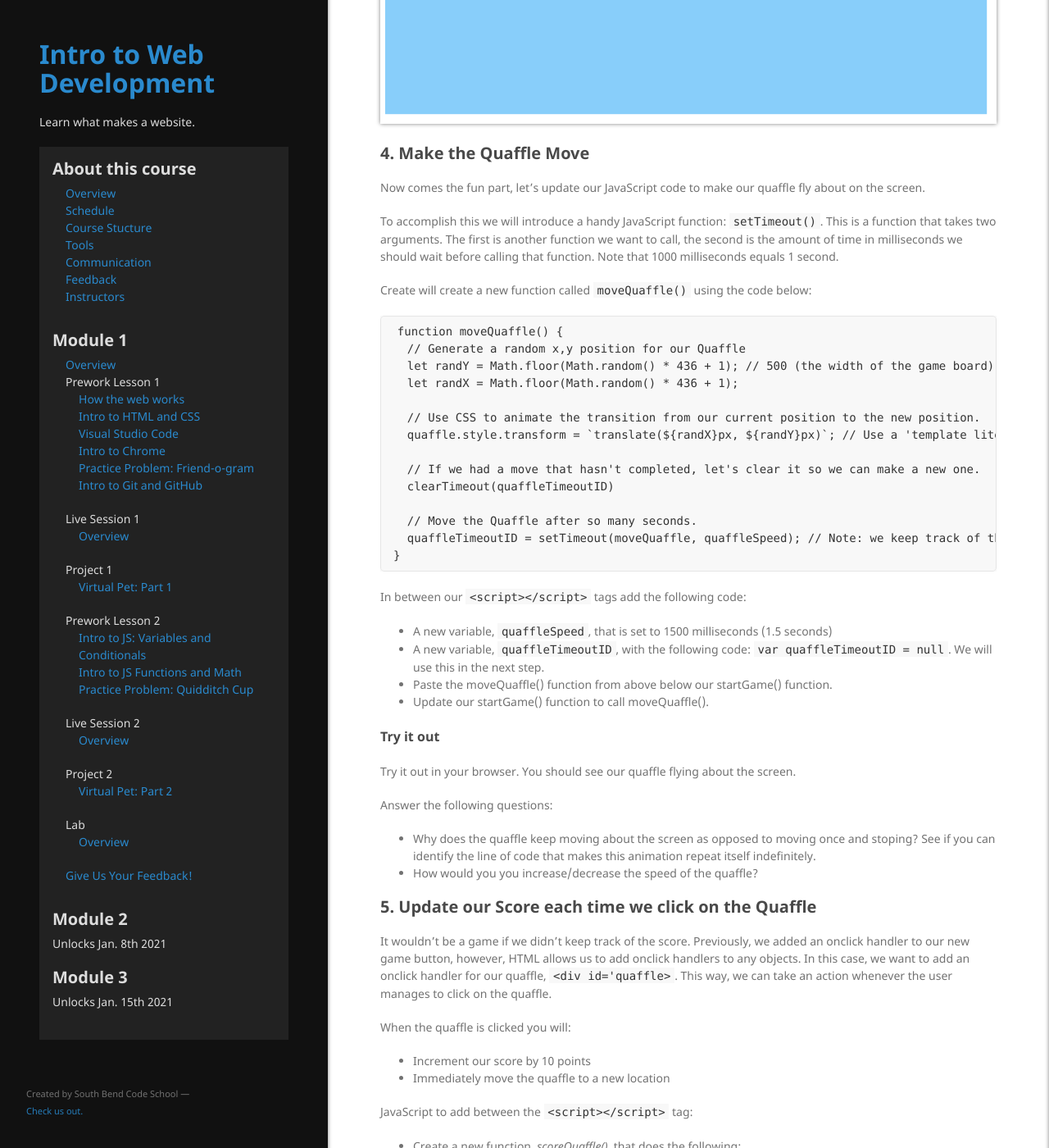
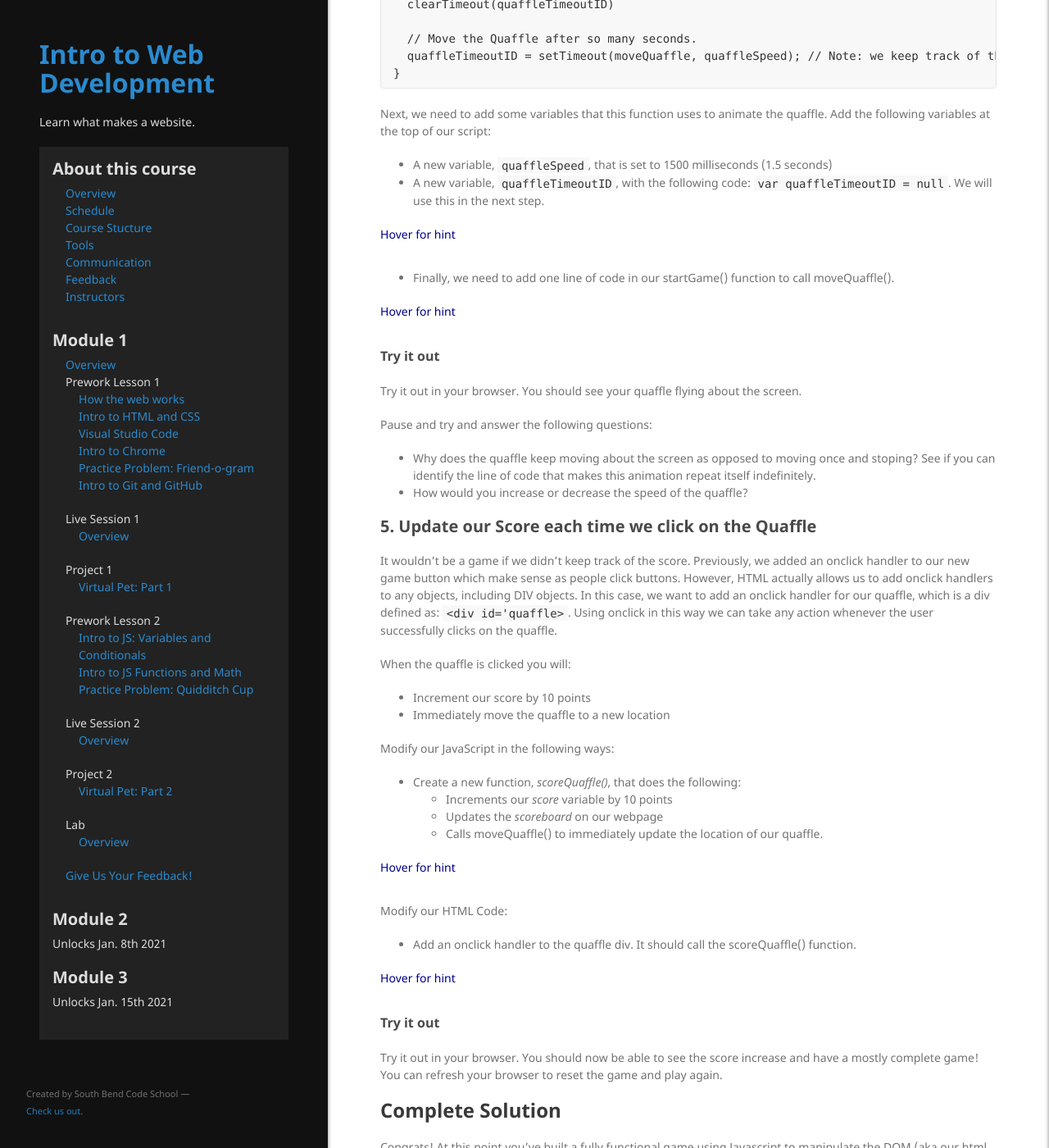
Before and after one commit to south-bend-code-works/intro-to-web-dev, a Jekyll site: the page built from lessons/module1/pp-quidditch.md, in a window 1280 px wide and 1400 px high, scrolled down 5512 px. Shown: the whole window at 82% size. Built offline with Jekyll 4.4.1, drawn with Linux system fonts in a browser that asks for light colours; our own code applies the rules of GitHub Pages for plain Markdown files; some of the changed text lies outside the part shown.

Commit message:
resized images, updated quidditch pp

````diff
--- a/lessons/module1/pp-quidditch.md
+++ b/lessons/module1/pp-quidditch.md
@@ -150,8 +150,8 @@ For each step below, write your code between the `<script></script>` tags in our
 ```
 <script>
   var score = 0;
+  var scoreboard = document.getElementById("scoreboard");
   var quaffle = document.getElementById("quaffle");
-  var scoreboard = document.getElementById("scoreboard");
 </script>
 ```
 
@@ -170,8 +170,8 @@ For each step below, write your code between the `<script></script>` tags in our
 ```
 <script>
   var score = 0;
+  var scoreboard = document.getElementById("scoreboard");
   var quaffle = document.getElementById("quaffle");
-  var scoreboard = document.getElementById("scoreboard");
 
   // Function that starts a new game of Quidditch!
   function startGame() {
@@ -187,15 +187,15 @@ For each step below, write your code between the `<script></script>` tags in our
 
 * In our HTML, we need to update our button so that it knows what to do when it's clicked.
     * This is done using the onclick handler, to which we provide some javascript that we want to run.
-    * In this case, we will modify our button's HTML to call our _startGame()_ function:
+    * Modify your button's HTML to call our _startGame()_ function like such:
       * ```<button onclick="startGame()">New Game</button>```
 
 #### Try it out
-Once you've made your changes, clicking on _new game_ should set the score to 0 and unhid our quaffle image on the page, though nothing will move yet.
+Once you've made your changes, refresh your browser and click on _new game_.  This should set the score to 0 and unhide our quaffle image on the page, though nothing will move yet.
 
-* Refresh the `index.html` in Chrome to load your updated code.
-  * You can verify what code your browser is running by using the Developer Tools in Chrome to inspect the code.
-  * You can also debug any errors you might be seeing.  For example, you might not see the quaffle.png if you haven't downloaded that image and placed it in the appropriate location.
+Hints:
+  * You can see what code your browser is running by using the Developer Tools in Chrome to inspect the code.
+  * You can also debug any errors you might be seeing.  For example, chrome might warn you if it cannot find the quaffle.png, which means you may have not downloaded it or placed it in the appropriate location.
 
 After clicking "New Game" your screen should look like this:
 ![new game]({{ site.baseurl }}/assets/img/module1/quidditch1.0-newgame.png)
@@ -204,9 +204,9 @@ After clicking "New Game" your screen should look like this:
 
 Now comes the fun part, let's update our JavaScript code to make our quaffle fly about on the screen.
 
-To accomplish this we will introduce a handy JavaScript function: `setTimeout()`.  This is a function that takes two arguments.  The first is another function we want to call, the second is the amount of time in milliseconds we should wait before calling that function.  Note that 1000 milliseconds equals 1 second.
+To accomplish this we will introduce a handy JavaScript function: `setTimeout()`.  This is a function that takes two arguments.  The first argument is the name of another function we want to call.  The second argument is the amount of time in milliseconds we should wait before calling that function.  Note that 1000 milliseconds equals 1 second.
 
-Create will create a new function called `moveQuaffle()` using the code below:
+Now that we have learned about setTimeout, let's use it.  To do this we need to add the function called `moveQuaffle()` to our script.  The code for this function is included below for your convenience.
 
 ```
 function moveQuaffle() {
@@ -225,28 +225,87 @@ function moveQuaffle() {
 }
 ```
 
-In between our `<script></script>` tags add the following code:
+Next, we need to add some variables that this function uses to animate the quaffle.  Add the following variables at the top of our script:
 * A new variable, `quaffleSpeed`, that is set to 1500 milliseconds (1.5 seconds)
 * A new variable, `quaffleTimeoutID`, with the following code: `var quaffleTimeoutID = null`.  We will use this in the next step.
-* Paste the moveQuaffle() function from above below our startGame() function.
-* Update our startGame() function to call moveQuaffle().
+
+<div class="hint">Hover for hint</div>
+
+{: .hint-content}
+```
+<script>
+  var score = 0;
+  var scoreboard = document.getElementById("scoreboard");
+  var quaffle = document.getElementById("quaffle");
+
+  // Variables to help animate our quaffle.
+  var quaffleSpeed = 1500; // speed in Milliseconds.
+  var quaffleTimeoutID = null;
+
+  // Function that starts a new game of Quidditch!
+  function startGame() {
+    // Set the score to zero
+    score = 0;
+    scoreboard.innerHTML = score;
+
+    // Make our quaffle objects visibile. Note that we initially set them to be invisible in our CSS above.
+    quaffle.style.visibility = "visible";
+  }
+
+  function moveQuaffle() {
+    // Generate a random x,y position for our Quaffle
+    let randY = Math.floor(Math.random() * 436 + 1); // 500 (the width of the game board) - 64 (the width of the quaffle) = 436 px
+    let randX = Math.floor(Math.random() * 436 + 1);
+
+    // Use CSS to animate the transition from our current position to the new position.
+    quaffle.style.transform = `translate(${randX}px, ${randY}px)`; // Use a 'template literal' (backtick) to generate the string we need for our css animation.
+
+    // If we had a move that hasn't completed, let's clear it so we can make a new one.
+    clearTimeout(quaffleTimeoutID)
+
+    // Move the Quaffle after so many seconds.
+    quaffleTimeoutID = setTimeout(moveQuaffle, quaffleSpeed); // Note: we keep track of this timer by storing it in the quaffleTimeoutID variable in case we need to cancel the movement later.
+  }
+</script>
+```
+
+* Finally, we need to add one line of code in our startGame() function to call moveQuaffle().
+
+<div class="hint">Hover for hint</div>
+
+{: .hint-content}
+```
+  // Function that starts a new game of Quidditch!
+  function startGame() {
+    // Set the score to zero
+    score = 0;
+    scoreboard.innerHTML = score;
+
+    // Make our quaffle objects visibile. Note that we initially set them to be invisible in our CSS above.
+    quaffle.style.visibility = "visible";
+
+    // move the quaffle
+    moveQuaffle(); //ADD THIS LINE OF CODE TO START MOVING THE QUAFFLE.
+  }
+```
 
 #### Try it out
-Try it out in your browser.  You should see our quaffle flying about the screen.
+Try it out in your browser.  You should see your quaffle flying about the screen.
 
-Answer the following questions:
+Pause and try and answer the following questions:
 * Why does the quaffle keep moving about the screen as opposed to moving once and stoping?  See if you can identify the line of code that makes this animation repeat itself indefinitely.
-* How would you you increase/decrease the speed of the quaffle?
+* How would you increase or decrease the speed of the quaffle?
 
 ### 5. Update our Score each time we click on the Quaffle
 
-It wouldn't be a game if we didn't keep track of the score.  Previously, we added an onclick handler to our new game button, however, HTML allows us to add onclick handlers to any objects.  In this case, we want to add an onclick handler for our quaffle, `<div id='quaffle>`.  This way, we can take an action whenever the user manages to click on the quaffle.
+It wouldn't be a game if we didn't keep track of the score.  Previously, we added an onclick handler to our new game button which make sense as people click buttons.  However, HTML actually allows us to add onclick handlers to any objects, including DIV objects.  In this case, we want to add an onclick handler for our quaffle, which is a div defined as: `<div id='quaffle>`.  Using onclick in this way we can take any action whenever the user successfully clicks on the quaffle.
 
 When the quaffle is clicked you will:
 * Increment our score by 10 points
 * Immediately move the quaffle to a new location
 
-JavaScript to add between the `<script></script>` tag:
+Modify our JavaScript in the following ways:
+
 * Create a new function, _scoreQuaffle()_, that does the following:
   * Increments our _score_ variable by 10 points
   * Updates the _scoreboard_ on our webpage
@@ -272,8 +331,8 @@ JavaScript to add between the `<script></script>` tag:
 <script>
 ```
 
-HTML Code to modify
-* add the onclick handler to the quaffle div.  It should call the scoreQuaffle() function.
+Modify our HTML Code:
+* Add an onclick handler to the quaffle div.  It should call the scoreQuaffle() function.
 
 <div class="hint">Hover for hint</div>
 
@@ -353,13 +412,12 @@ Here is all the completed code, all together, for version 1.0 of our Quidditch C
     <script>
       // Variables accessible anywhere inside this <script> tag.
       var score = 0;
+      var scoreboard = document.getElementById("scoreboard");
       var quaffle = document.getElementById("quaffle");
-      var scoreboard = document.getElementById("scoreboard");
 
+      // Variables to help animate our quaffle.
+      var quaffleSpeed = 1500; // speed in Milliseconds.
       var quaffleTimeoutID = null;
-
-      // Constants. Change these values to make the gameplay different
-      var quaffleSpeed = 1500; // speed in Milliseconds.
 
       // Function that starts a new game of Quidditch!
       function startGame() {
````
Also changed, not shown: assets/img/module1/quidditch1.0-newgame.png.
